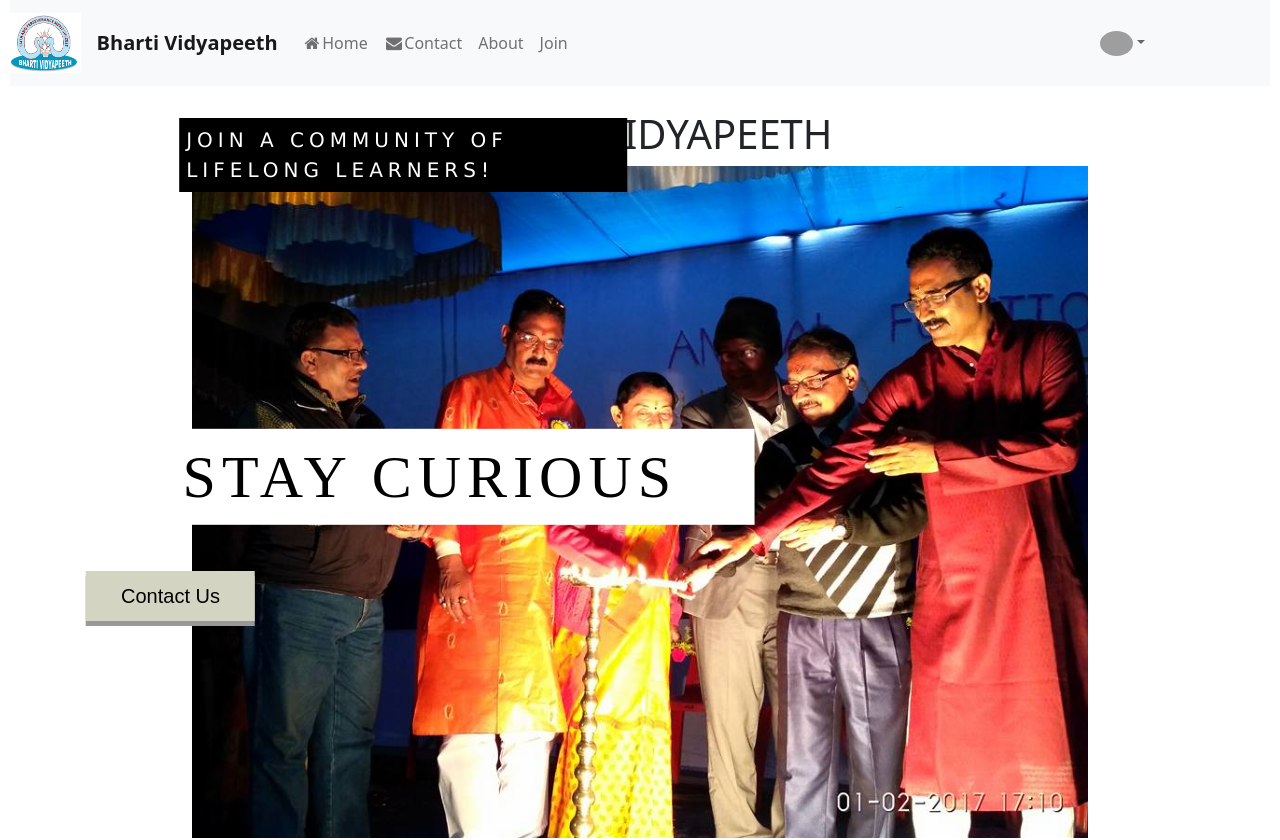
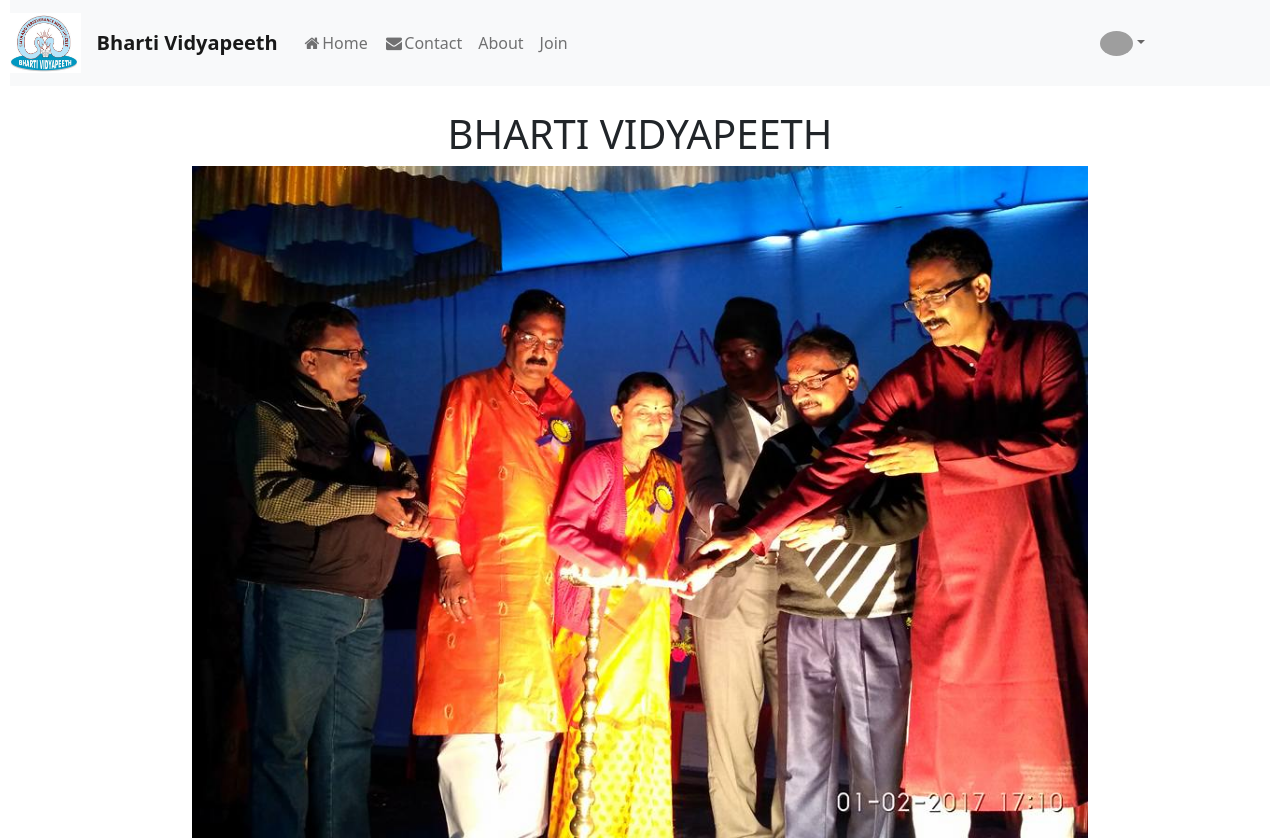
Before and after one commit to SatyamAnand98/BhartiVidyapeeth, a React (Create React App) app: page / in a window 1280 px wide. Shown: the top 840 px of the page. Built offline with nearby package versions, Linux system fonts and the light colour scheme; grey boxes are pictures that could not be loaded.

Commit message:
contact us page aaded

```diff
--- a/src/App.css
+++ b/src/App.css
@@ -71,14 +71,14 @@
 
 .leftCenter2{
   position: relative;
-  margin-right: 65%;
-  text-align: left;
+  /* margin-right: 65%; */
+  text-align: center;
   font-family: Verdana, Geneva, Tahoma, sans-serif;
   letter-spacing: 5px;
   font-size:20px;
   word-wrap: break-word;
-  transform: translate(40%, -800%);
-  margin-top: -10%;
+  /* transform: translate(40%, -800%); */
+  /* margin-top: -10%; */
   /* margin-bottom:20px; */
   background-color:black;
   color: white;
@@ -86,14 +86,14 @@
 
 .leftCenter{
   position: relative;
-  margin-right: 55%;
+  /* margin-right: 55%; */
   /* margin-top: 4px; */
-  text-align: left;
+  text-align: center;
   font-family: "Times New Roman";
   letter-spacing: 6px;
   padding: 3px 4px;
   font-size:60px;
-  transform: translate(31%, -370%);
+  /* transform: translate(31%, -370%); */
   background-color:white;
   color: black;
 }
@@ -115,9 +115,9 @@
 
 .contactNo:hover, .contactNo{
   position: relative;
-  margin-right: 43%;
+  /* margin-right: 43%; */
   /* margin-top: 10px; */
-  transform: translate(-115%, -650%);
+  /* transform: translate(-115%, -650%); */
   padding: 10px 35px;
   font-size: 20px;
   font-family: sans-serif;
--- /dev/null
+++ b/src/Components/ContactUs/contact.js
@@ -0,0 +1,35 @@
+import React, {Component} from 'react';
+import personalInfo from '../../config';
+
+export default class ContactUs extends Component {
+    render(){
+        const url = "https://api.whatsapp.com/send/?phone="+personalInfo.WhatsAppNumber+"&text=Admission%20Enquirey&app_absent=0";
+        const urlLanguageSpecific = "https://api.whatsapp.com/send/?phone="+personalInfo.WhatsAppNumber+"&text=Admission%20Enquirey&app_absent=0&lang=en"
+        const urlMail = "mailto:" + personalInfo.emailAddress +"?subject=Enquirey About the Admission in Bharti Vidyapeeth";
+
+        return(
+            <section>
+                <div className="leftCenter2" style={{
+                    "background-color":"black", "color": "white", "font-family": ["Verdana", "Geneva", "Tahoma", "sans-serif"], "letter-spacing": "5px",  "padding": "7px",  "font-size":"20px"
+                }}>JOIN A COMMUNITY OF LIFELONG LEARNERS!</div>
+                <p className="leftCenter">STAY CURIOUS</p>
+
+                <h3>Contact Us</h3>
+
+                <div class="container">
+                    <div class="row">
+                        <div class="col-sm">
+                            <a href={"tel:"+personalInfo.callingNumber} type="button" className="contactNo">Call Us</a>
+                        </div>
+                        <div class="col-sm">
+                            <button type="button" class="contactNo" onClick={() => { window.open(urlLanguageSpecific, '_blank').focus() }}>WhatsApp us</button>
+                        </div>
+                        <div class="col-sm">
+                            <button type="button" class="contactNo" onClick={() => { window.open(urlMail, '_blank').focus() }}>Email Us</button>
+                        </div>
+                    </div>
+                </div>
+            </section>
+        )
+    }
+}
--- a/src/Components/Home/HomeDisplay/Home.js
+++ b/src/Components/Home/HomeDisplay/Home.js
@@ -6,13 +6,6 @@ export default class Home extends Component {
             <section className="home">
                 <h1>BHARTI VIDYAPEETH</h1>
                 <img src="school1.jpg" alt="child" style={{"width":"70%"}} />
-                <div className="leftCenter2" style={{
-                    "background-color":"black", "color": "white", "font-family": ["Verdana", "Geneva", "Tahoma", "sans-serif"], "letter-spacing": "5px",  "padding": "7px",  "font-size":"20px"
-                }}>JOIN A COMMUNITY OF LIFELONG LEARNERS!</div>
-                <p className="leftCenter">STAY CURIOUS</p>
-                <a href="/contact" type="button" className="contactNo">Contact Us</a>
-                {/* <a href="tel:+918271555938" type="button" className="contactNo">Call Us</a> */}
-                {/* <button type="button" class="btn-lg contactNo" onClick={() => { "tel:+1-555-555-1212"}}>BOOK TOUR</button> */}
                 <br></br><br></br>
             </section>
         )
--- a/src/Components/Routing.js
+++ b/src/Components/Routing.js
@@ -5,6 +5,7 @@ import Footer from './Footer';
 import HomeIndex from './Home';
 import JoinUs from './Home/JoinUs/JoinUs';
 import AboutUs from './Home/AboutUs/AboutUs';
+import ContactUs from './ContactUs/contact';
 
 function Routing() {
     return(
@@ -18,6 +19,7 @@ function Routing() {
                         <Route path="/home" component={HomeIndex} />
                         <Route path="/about" component={AboutUs} />
                         <Route path="/join" component={JoinUs} />
+                        <Route path="/contact" component={ContactUs} />
                         <Route path="/" exact={true} component={HomeIndex} />
                         <Route path="*" exact={true} component={PageNotFound} />
                     </Switch>
--- /dev/null
+++ b/src/config.js
@@ -0,0 +1,9 @@
+'use strict'
+
+const personalInfo = {
+    "emailAddress": "donthavetheemail@gmail.com",
+    "WhatsAppNumber": "919513868175",
+    "callingNumber": "+918271555938"
+}
+
+export default personalInfo;
```
